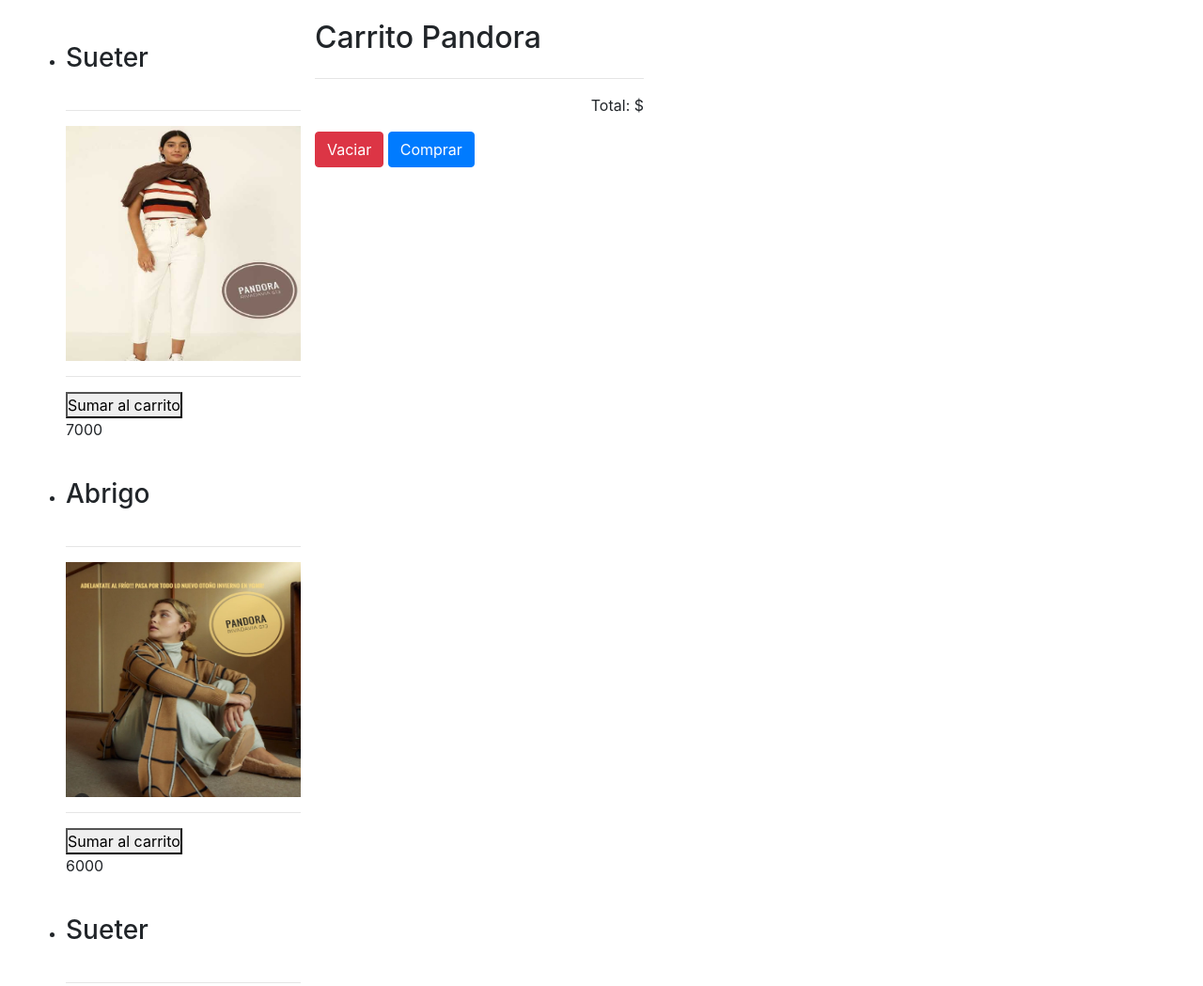
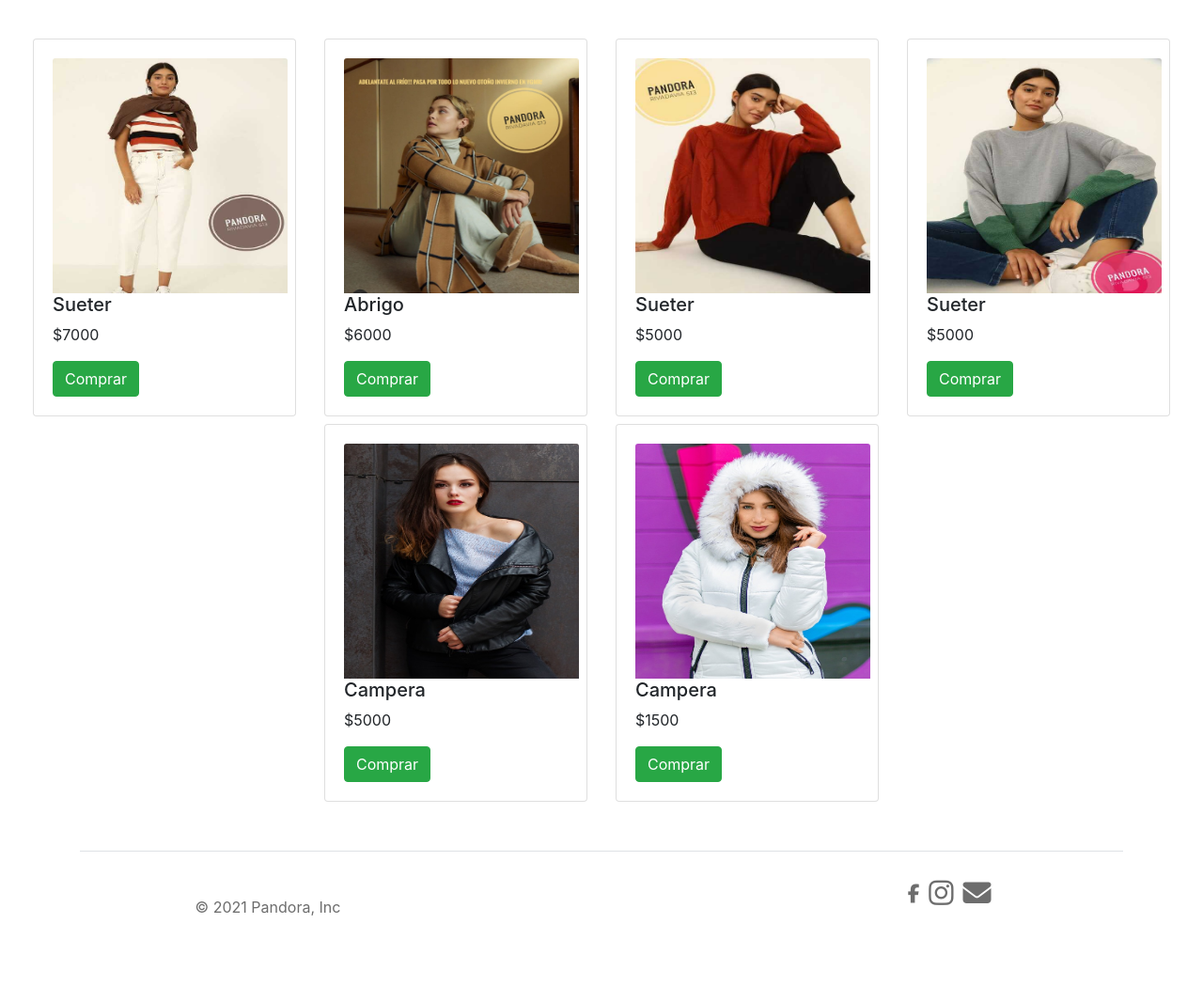
Before and after one commit to felipe418686/javascript, a plain HTML site: page index.html in a window 1280 px wide. Shown: the part 638-1687 px from the top of the page at 94% size. Drawn offline with nearby package versions, Linux system fonts and the light colour scheme; some packages are replaced by stand-ins of ours; a script that the page names is missing.

Commit message:
Subo proyecto final

```diff
--- a/css/estilos.css
+++ b/css/estilos.css
@@ -6,6 +6,11 @@
 }
 html, body {
   height: 100%;
+}
+/* aca esta lo agregado */
+#fotoProducto{
+  width: 250px;
+  height: 250px;
 }
 
 body {
@@ -141,21 +146,15 @@ h3 {
 * {
   box-sizing: border-box;
 }
-
-.foto-imagenes {
+/* agregado de js */
+#productos {
   padding: 20px;
   display: flex;
   flex-wrap: wrap;
   justify-content: center;
 }
 
-.foto-imagenes img {
-  height: 250px;
-  width: 350px;
-  transform: scale(1);
-  transition: transform 0.4s ease;
-  /* transform: rotate(50deg); */
-}
+
 
 .img-box {
   height: 250px;
--- a/index.html
+++ b/index.html
@@ -8,11 +8,12 @@
 	<meta name="keywords" content="remeras, pantalones, zapatillas, buzos, gorros, abrigos, camperas, General Villegas, pandora">
     <title>Tienda Pandora</title>
 	<link rel="stylesheet" href="https://cdn.jsdelivr.net/npm/bootstrap@4.6.1/dist/css/bootstrap.min.css" integrity="sha384-zCbKRCUGaJDkqS1kPbPd7TveP5iyJE0EjAuZQTgFLD2ylzuqKfdKlfG/eSrtxUkn" crossorigin="anonymous"> <!-- bootstrap -->
-    <link rel="stylesheet" href="css/estilos.css">
+    <link rel="stylesheet" href="../css/estilos.css">
     <link rel="shortcut icon" href="assets/imgg/yagmoour.png"> <!-- logo -->
     <link rel="preconnect" href="https://fonts.googleapis.com"> <!-- fonts -->
     <link rel="preconnect" href="https://fonts.gstatic.com" crossorigin> <!-- fonts -->
     <link href="https://fonts.googleapis.com/css2?family=PT+Sans&display=swap" rel="stylesheet">  <!-- fonts -->
+	<link rel="stylesheet" type="text/css" href="https://cdn.jsdelivr.net/npm/toastify-js/src/toastify.min.css">
 </head>
 <body>
 	<div class="content">
@@ -88,30 +89,13 @@
 			</a>
 		</div>
 		<br>
-		<!-- carrito de compra -->
-		<div class="container">
-			<div class="row">
-				<!-- esto es agregado -->
-				<ul id="post">
-					<!--contenido dinamico  -->
-				</ul>
-
-				<!-- Elementos generados a partir del JSON -->
-				<!-- <main id="items" class="col-sm-8 row"></main> -->
-				<!-- Carrito -->
-				<aside class="col-sm-4">
-					<h2>Carrito Pandora</h2>
-					<!-- Elementos del carrito -->
-					<ul id="carrito" class="list-group"></ul>
-					<hr>
-					<!-- Precio total -->
-					<p class="text-right">Total: <span id="total"></span>$</p>
-					<button id="boton-vaciar" class="btn btn-danger">Vaciar</button>
-					<button id="boton-comprar" class="btn btn-primary">Comprar</button>
-				</aside>
-			</div>
+		<!-- fin imagen publicidad -->
+		<div id="productos">
+			<!-- aca adentro van todos mis productos que tengo en stock -->
 		</div>
-		<!-- fin imagen publicidad -->
+		<div id="carrito">
+			<!-- aca adentro van todos mis productos que tengo en stock -->
+		</div>
 		<!-- comienza la seccion de imagenes -->
 		<!-- <div class="foto-imagenes">
 			<div class="img-box">
@@ -186,6 +170,7 @@
 	<script src="https://cdn.jsdelivr.net/npm/bootstrap@4.6.1/dist/js/bootstrap.min.js" integrity="sha384-VHvPCCyXqtD5DqJeNxl2dtTyhF78xXNXdkwX1CZeRusQfRKp+tA7hAShOK/B/fQ2" crossorigin="anonymous"></script>
 	<script src="https://cdn.jsdelivr.net/npm/sweetalert2@11.4.20/dist/sweetalert2.all.min.js" integrity="sha256-6DBhCk8kLxWN6B/oKVfvB0ieNTCY2r0rlFlkAjLmrsM=" crossorigin="anonymous"></script> <!-- libreria de sweetalert2 -->
 	<!-- <script src="./js/stock.js"></script> -->
-	<script src="./js/main.js"></script>
+	<script src="./js/main.js" type="module"></script>
+	<script type="text/javascript" src="https://cdn.jsdelivr.net/npm/toastify-js"></script>
 </body>
 </html>
--- a/js/datos.json
+++ b/js/datos.json
@@ -1,44 +1,38 @@
 [
     {
-        "id":1,
-        "nombre":"Sueter",
-        "comprar":"Sumar al carrito",
-        "precio":7000,
-        "imagen":"./assets/imgg/mujer/pandora1.jpg"
+        "Id":1,
+        "Nombre":"Sueter ",
+        "Precio":7000,
+        "Foto":"./assets/imgg/mujer/pandora1.jpg"
     },
     {
-        "id":2,
-        "nombre":"Abrigo",
-        "comprar":"Sumar al carrito",
-        "precio":6000,
-        "imagen":"./assets/imgg/mujer/pandora2.jpg"
+        "Id":2,
+        "Nombre":"Abrigo",
+        "Precio":6000,
+        "Foto":"./assets/imgg/mujer/pandora2.jpg"
     },
     {
-        "id":3,
-        "nombre":"Sueter",
-        "comprar":"Sumar al carrito",
-        "precio":5000,
-        "imagen":"./assets/imgg/mujer/pandora3.jpg"
+        "Id":3,
+        "Nombre":"Sueter",
+        "Precio":5000,
+        "Foto":"./assets/imgg/mujer/pandora3.jpg"
     },
     {
-        "id":4,
-        "nombre":"Sueter",
-        "comprar":"Sumar al carrito",
-        "precio":5000,
-        "imagen":"./assets/imgg/mujer/pandora4.jpg"
+        "Id":4,
+        "Nombre":"Sueter",
+        "Precio":5000,
+        "Foto":"./assets/imgg/mujer/pandora4.jpg"
     },
     {
-        "id":5,
-        "nombre":"Campera",
-        "comprar":"Sumar al carrito",
-        "precio":5000,
-        "imagen":"./assets/imgg/mujer/campe1.jpg"
+        "Id":5,
+        "Nombre":"Campera",
+        "Precio":5000,
+        "Foto":"./assets/imgg/mujer/campe1.jpg"
     },
     {
-        "id":6,
-        "nombre":"Campera",
-        "comprar":"Sumar al carrito",
-        "precio":1500,
-        "imagen":"./assets/imgg/mujer/campe2.jpg"
+        "Id":6,
+        "Nombre":"Campera",
+        "Precio":1500,
+        "Foto":"./assets/imgg/mujer/campe2.jpg"
     }
 ]
--- a/js/main.js
+++ b/js/main.js
@@ -1,175 +1,87 @@
-/*document.addEventListener('DOMContentLoaded', () => {
-    let carrito = [];
-    const divisa = '$';
-    const DOMitems = document.querySelector('#items');
-    const DOMcarrito = document.querySelector('#carrito');
-    const DOMtotal = document.querySelector('#total');
-    const DOMbotonVaciar = document.querySelector('#boton-vaciar');
-    //const DOMbotonComprar = document.querySelector('#boton-comprar');
-    const miLocalStorage = window.localStorage;
-    // Funciones
-    /**
-    * Dibuja todos los productos a partir de la base de datos. No confundir con el carrito
-    */
-    /*function renderizarProductos() {
-        baseDeDatos.forEach((info) => {
-            // Estructura
-            const miNodo = document.createElement('div');
-            miNodo.classList.add('card', 'col-sm-4');
-            // Body
-            const miNodoCardBody = document.createElement('div');
-            miNodoCardBody.classList.add('card-body');
-            // Titulo
-            const miNodoTitle = document.createElement('h5');
-            miNodoTitle.classList.add('card-title');
-            miNodoTitle.textContent = info.nombre;
-            // Imagen
-            const miNodoImagen = document.createElement('img');
-            miNodoImagen.classList.add('img-fluid');
-            miNodoImagen.setAttribute('src', info.imagen);
-            // Precio
-            const miNodoPrecio = document.createElement('p');
-            miNodoPrecio.classList.add('card-text');
-            miNodoPrecio.textContent = `${info.precio}${divisa}`;
-            // Boton
-            const miNodoBoton = document.createElement('button');
-            miNodoBoton.classList.add('btn', 'btn-primary');
-            miNodoBoton.textContent = 'Agregar al Carrito';
-            miNodoBoton.setAttribute('marcador', info.id);
-            miNodoBoton.addEventListener('click', anyadirProductoAlCarrito);
-            // Insertamos
-            miNodoCardBody.appendChild(miNodoImagen);
-            miNodoCardBody.appendChild(miNodoTitle);
-            miNodoCardBody.appendChild(miNodoPrecio);
-            miNodoCardBody.appendChild(miNodoBoton);
-            miNodo.appendChild(miNodoCardBody);
-            DOMitems.appendChild(miNodo);
+const DOMProductos = document.getElementById('productos')
+const DOMCarrito = document.getElementById('carrito')
+const traerDatos = async() => {
+    let respuesta = await fetch('./js/datos.json')
+    return respuesta.json()
+}
+window.addEventListener('DOMContentLoaded' , () => {
+    renderizarDOM()
+})
+let carrito = []
+const renderizarDOM = async() => {
+    let productos = await traerDatos()
+    let productosPanelVista = ''
+    productos.forEach(producto => {
+        const{Foto, Nombre, Precio, Id} = producto
+        {
+            productosPanelVista +=
+            `
+            <div class="col-12 mb-2 col-md-3 col-sm-4 ">
+                <div class="card">
+                    <div class="card-body">
+                    <img id="fotoProducto" src="${Foto}" class="card-img-top">
+                    <h5 id="tituloProducto">${Nombre}</h5>
+                    <p id="precioProducto">$${Precio}</p>
+                    <button data-id="${Id}" id="mybtn" name="btnComprar" class="btn btn-success">Comprar</button>
+                    </div>
+                </div>
+            </div>
+            `
+        }
+    });
+    DOMProductos.innerHTML = productosPanelVista
+}
+DOMProductos.addEventListener('click' , (e) => {
+    if(e.target.id === "mybtn"){
+        Toastify({
+            text: "Usted compro un producto",
+
+            duration: 3000
+
+            }).showToast();
+        guardarProductos(e.target.dataset.id)
+    }
+})
+
+const guardarProductos = async(id) => {
+    let productos = await traerDatos()
+    let productoEncontrado = productos.find(producto => producto.Id === parseInt(id))
+    let productoStorage = JSON.parse(localStorage.getItem(id))
+    if(productoStorage === null){
+        localStorage.setItem(id, JSON.stringify({...productoEncontrado, Cantidad: 1}))
+    }else{
+        let productoExiste = JSON.parse(localStorage.getItem(id))
+        productoExiste.Cantidad = productoExiste.Cantidad + 1
+        productoExiste.Precio = productoExiste.Precio + productoEncontrado.Precio
+        console.log(productoExiste)
+        localStorage.setItem(id, JSON.stringify(productoExiste))
+    }
+}
+const recorrerStorage = () => {
+    carrito.length = 0
+    for (let index = 0; index < localStorage.length; index++) {
+        const element = localStorage.key(index)
+        carrito.push(JSON.parse(localStorage.getItem(element)))
+    }
+    renderCarrito()
+}
+const renderCarrito = () => {
+    if (carrito.length > 0) {
+        DOMCarrito=''
+        carrito.forEach(producto => {
+            const { Foto, Nombre, Precio, Cantidad, Id } = producto
+            DOMCarrito.innerHTML += `<div class="col-12 mb-2 col-md-4 col-sm-4">
+            <div id='card' class="card">
+                <div class="card-body">
+                <img id="fotoProducto" src"${Foto}" class="card-img-top">
+                <h5 id="tituloProducto">Nombre: ${Nombre}</h5>
+                <p id="precioProducto">Precio: $${Precio}</p>
+                <p id="precioProducto">Cantidad: ${Cantidad}</p>
+                <button data-id="${Id}" id="mybtnclear" name="btnBorrar" class="btn btn-danger">Borrar</button>
+                </div>
+            </div>
+        </div>
+        `
         });
     }
-    /**
-    * Evento para añadir un producto al carrito de la compra
-    */
-    /*function anyadirProductoAlCarrito(evento) {
-        // Anyadimos el Nodo a nuestro carrito
-        carrito.push(evento.target.getAttribute('marcador'))
-        // Actualizamos el carrito
-        renderizarCarrito();
-        // Actualizamos el LocalStorage
-        guardarCarritoEnLocalStorage();
-    }
-    /**
-    * Dibuja todos los productos guardados en el carrito
-    */
-    /*function renderizarCarrito() {
-        // Vaciamos todo el html
-        DOMcarrito.textContent = '';
-        // Quitamos los duplicados
-        const carritoSinDuplicados = [...new Set(carrito)];
-        // Generamos los Nodos a partir de carrito
-        carritoSinDuplicados.forEach((item) => {
-            // Obtenemos el item que necesitamos de la variable base de datos
-            const miItem = baseDeDatos.filter((itemBaseDatos) => {
-                // ¿Coincide las id? Solo puede existir un caso
-                return itemBaseDatos.id === parseInt(item);
-            });
-            // Cuenta el número de veces que se repite el producto
-            const numeroUnidadesItem = carrito.reduce((total, itemId) => {
-                // ¿Coincide las id? Incremento el contador, en caso contrario no mantengo
-                return itemId === item ? total += 1 : total;
-            }, 0);
-            // Creamos el nodo del item del carrito
-            const miNodo = document.createElement('li');
-            miNodo.classList.add('list-group-item', 'text-right', 'mx-2');
-            miNodo.textContent = `${numeroUnidadesItem} x ${miItem[0].nombre} - ${miItem[0].precio}${divisa}`;
-            // Boton de borrar
-            const miBoton = document.createElement('button');
-            miBoton.classList.add('btn', 'btn-danger', 'mx-5');
-            miBoton.textContent = 'X';
-            miBoton.style.marginLeft = '1rem';
-            miBoton.dataset.item = item;
-            miBoton.addEventListener('click', borrarItemCarrito);
-            // Mezclamos nodos
-            miNodo.appendChild(miBoton);
-            DOMcarrito.appendChild(miNodo);
-        });
-        // Renderizamos el precio total en el HTML
-        DOMtotal.textContent = calcularTotal();
-    }
-    /**
-    * Evento para borrar un elemento del carrito
-    */
-    /*function borrarItemCarrito(evento) {
-        // Obtenemos el producto ID que hay en el boton pulsado
-        const id = evento.target.dataset.item;
-        // Borramos todos los productos
-        carrito = carrito.filter((carritoId) => {
-            return carritoId !== id;
-        });
-        // volvemos a renderizar
-        renderizarCarrito();
-        // Actualizamos el LocalStorage
-        guardarCarritoEnLocalStorage();
-    }
-    /**
-     * Calcula el precio total teniendo en cuenta los productos repetidos
-     */
-    /*function calcularTotal() {
-        // Recorremos el array del carrito
-        return carrito.reduce((total, item) => {
-            // De cada elemento obtenemos su precio
-            const miItem = baseDeDatos.filter((itemBaseDatos) => {
-                return itemBaseDatos.id === parseInt(item);
-            });
-            // Los sumamos al total
-            return total + miItem[0].precio;
-        }, 0).toFixed(2);
-    }
-    /**
-    * Varia el carrito y vuelve a dibujarlo
-    */
-    /*function vaciarCarrito() {
-        // Limpiamos los productos guardados
-        carrito = [];
-        // Renderizamos los cambios
-        renderizarCarrito();
-        // Borra LocalStorage
-        localStorage.clear();
-    }
-    function guardarCarritoEnLocalStorage () {
-        miLocalStorage.setItem('carrito', JSON.stringify(carrito));
-    }
-    function cargarCarritoDeLocalStorage () {
-        // ¿Existe un carrito previo guardado en LocalStorage?
-        if (miLocalStorage.getItem('carrito') !== null) {
-            // Carga la información
-            carrito = JSON.parse(miLocalStorage.getItem('carrito'));
-        }
-    }
-    // Eventos
-    DOMbotonVaciar.addEventListener('click', vaciarCarrito);
-    // Inicio
-    cargarCarritoDeLocalStorage();
-    renderizarProductos();
-    renderizarCarrito();
-});*/
-
-let baseDeDatos = [];
-const listaPost= document.querySelector("#post")
-const url="./js/datos.json";
-// fetch(url);
-fetch(url)
-.then((response)=> response.json())
-.then((post)=>{
-    console.log(baseDeDatos);
-    post.forEach(baseDeDatos => {
-        const li= document.createElement("li")
-        const{nombre, precio, imagen,comprar } = baseDeDatos;
-        li.innerHTML=`<h3>${nombre}</h3>
-        <hr>
-        <img src='${imagen}'height="250px" width="250px">
-        <hr>
-        <button>${comprar}</button>
-        <p>${precio}</p>`
-        listaPost.append(li);
-    });
-});
+}
```
